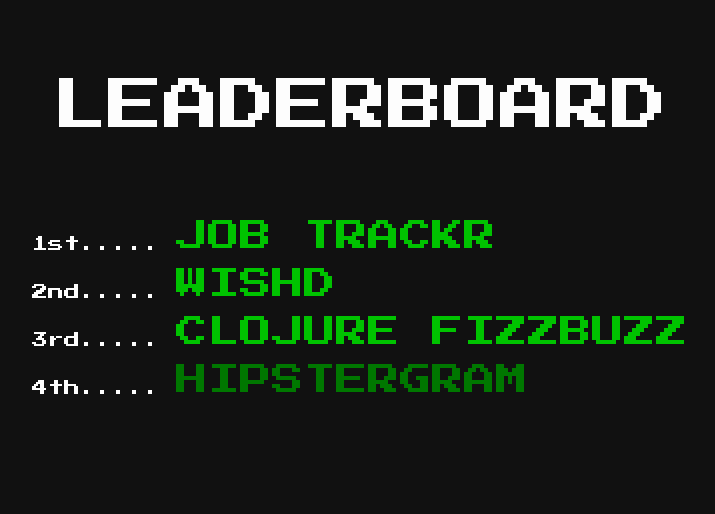
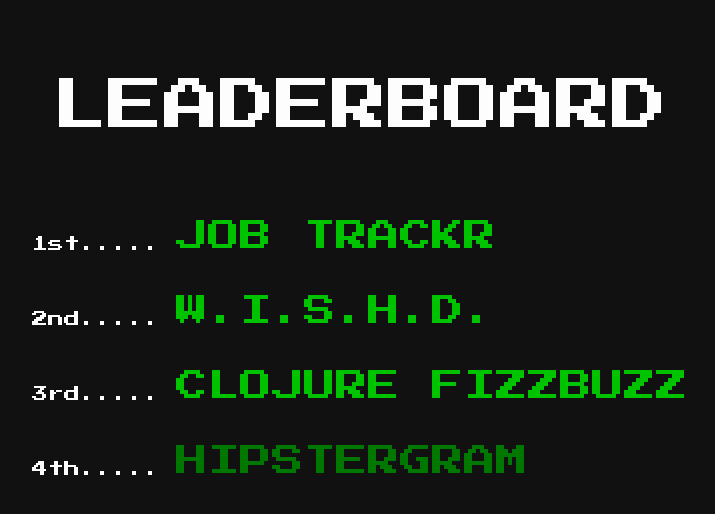
Before and after one commit to Adzz/adzz.github.io, a Jekyll site: the page built from leaderboard/index.html, in a window 1280 px wide. Shown: the top 514 px of the page, without its empty margins (280-995 px from the left). Built offline with Jekyll 4.4.1, drawn with Linux system fonts in a browser that asks for light colours.

Commit message:
Adds styling for leaderboard page

```diff
--- a/_sass/partials/_leaderboard.scss
+++ b/_sass/partials/_leaderboard.scss
@@ -20,6 +20,7 @@
   }
 
   li {
+    margin: 3vh;
   }
 
   a {
--- a/leaderboard/index.html
+++ b/leaderboard/index.html
@@ -6,7 +6,7 @@ layout: homepage
 <ul>
   <li><span class="numbers">1st.....</span> <a href="https://github.com/michaellennox/jobber">JOB TRACKR</a>
   </li>
-  <li><span class="numbers">2nd.....</span> <a href="https://github.com/Adzz/WISHD">WISHD</a>
+  <li><span class="numbers">2nd.....</span> <a href="https://github.com/Adzz/WISHD">W.I.S.H.D.</a>
   </li>
   <li><span class="numbers">3rd.....</span> <a href="https://github.com/Adzz/fizz-buzz-clojure">CLOJURE FIZZBUZZ</a>
   </li>
```
